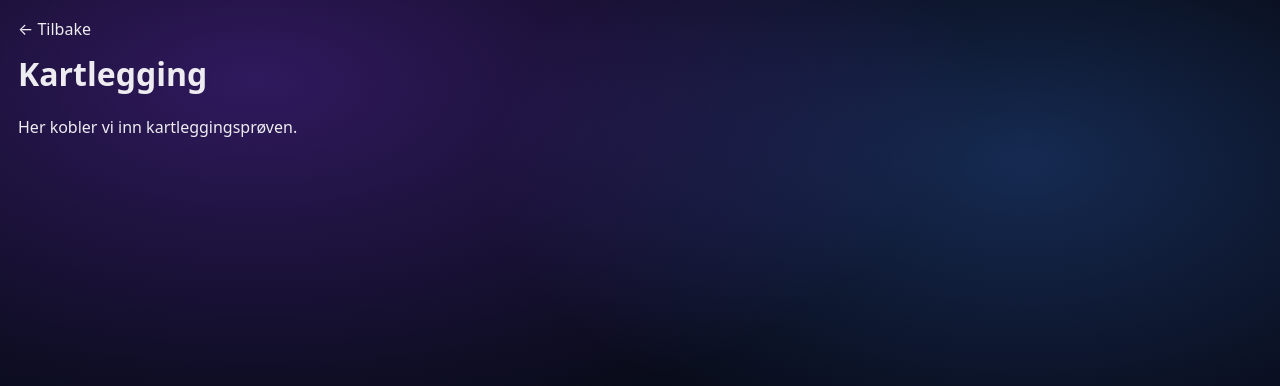
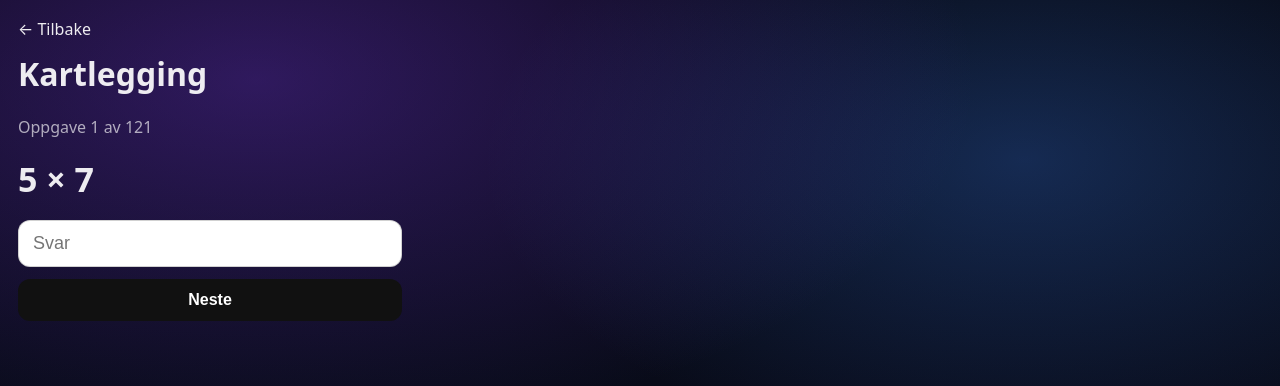
Before and after one commit to tzvxjm2bvv-spec/gangesertifikatet, a Next.js app: page /kartlegging in a window 1280 px wide. Shown: the top 386 px of the page. Built offline with nearby package versions, Linux system fonts and the light colour scheme.

Commit message:
Kartlegging: vis oppgaver 0-10 og registrer svar/tid

```diff
--- a/app/kartlegging/page.tsx
+++ b/app/kartlegging/page.tsx
@@ -1,12 +1,130 @@
 "use client";
+
 import Link from "next/link";
+import { useMemo, useRef, useState } from "react";
+
+type Task = { a: number; b: number };
+type TaskResult = {
+  a: number;
+  b: number;
+  correctAnswer: number;
+  userAnswer: number | null;
+  correct: boolean;
+  ms: number;
+  ts: number;
+};
 
 export default function KartleggingPage() {
+  // Lag alle oppgaver 0–10, bland rekkefølgen
+  const tasks = useMemo(() => {
+    const t: Task[] = [];
+    for (let a = 0; a <= 10; a++) {
+      for (let b = 0; b <= 10; b++) t.push({ a, b });
+    }
+    return t.sort(() => Math.random() - 0.5);
+  }, []);
+
+  const [index, setIndex] = useState(0);
+  const [answer, setAnswer] = useState("");
+  const [results, setResults] = useState<TaskResult[]>([]);
+  const startedAtRef = useRef<number>(performance.now());
+
+  const task = tasks[index];
+
+  function submit() {
+    if (!task) return;
+    const now = performance.now();
+    const user = answer.trim() === "" ? null : Number(answer);
+    const correctAnswer = task.a * task.b;
+    const correct = user === correctAnswer;
+
+    setResults((r) => [
+      ...r,
+      {
+        a: task.a,
+        b: task.b,
+        correctAnswer,
+        userAnswer: user,
+        correct,
+        ms: now - startedAtRef.current,
+        ts: Date.now(),
+      },
+    ]);
+
+    // Restart "klokke" for neste oppgave
+    startedAtRef.current = performance.now();
+
+    setAnswer("");
+    setIndex((i) => i + 1);
+  }
+
+  // Ferdig
+  if (!task) {
+    return (
+      <main style={{ padding: 18, maxWidth: 520 }}>
+        <Link href="/" style={{ textDecoration: "none" }}>
+          ← Tilbake
+        </Link>
+
+        <h1 style={{ marginTop: 12 }}>Kartlegging ferdig</h1>
+        <p>Antall oppgaver: {results.length}</p>
+
+        <div style={{ marginTop: 14, padding: 12, borderRadius: 12, border: "1px solid rgba(0,0,0,0.12)" }}>
+          <strong>Neste steg:</strong> Vi bruker dette til å foreslå hvilke tabeller som bør øves mest på.
+        </div>
+      </main>
+    );
+  }
+
   return (
-    <main style={{ padding: 18 }}>
-      <Link href="/" style={{ textDecoration: "none" }}>← Tilbake</Link>
+    <main style={{ padding: 18, maxWidth: 420 }}>
+      <Link href="/" style={{ textDecoration: "none" }}>
+        ← Tilbake
+      </Link>
+
       <h1 style={{ marginTop: 12 }}>Kartlegging</h1>
-      <p>Her kobler vi inn kartleggingsprøven.</p>
+      <p style={{ opacity: 0.7 }}>
+        Oppgave {index + 1} av {tasks.length}
+      </p>
+
+      <div style={{ fontSize: 34, margin: "18px 0", fontWeight: 800 }}>
+        {task.a} × {task.b}
+      </div>
+
+      <input
+        autoFocus
+        inputMode="numeric"
+        value={answer}
+        onChange={(e) => setAnswer(e.target.value)}
+        onKeyDown={(e) => e.key === "Enter" && submit()}
+        placeholder="Svar"
+        style={{
+          width: "100%",
+          padding: "12px 14px",
+          borderRadius: 12,
+          border: "1px solid rgba(0,0,0,0.18)",
+          fontSize: 18,
+          outline: "none",
+        }}
+      />
+
+      <button
+        onClick={submit}
+        style={{
+          marginTop: 12,
+          width: "100%",
+          padding: "12px 14px",
+          borderRadius: 12,
+          border: "none",
+          background: "#111",
+          color: "white",
+          fontSize: 16,
+          fontWeight: 700,
+          cursor: "pointer",
+        }}
+      >
+        Neste
+      </button>
     </main>
   );
 }
```
